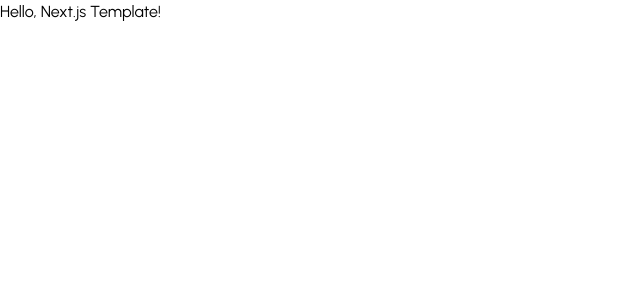
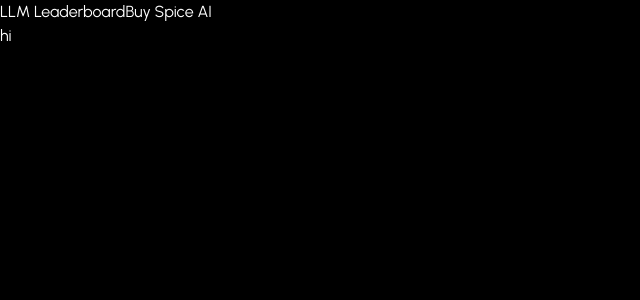
Before and after one commit to Diliradon/parallax, a Next.js app: page / in a window 1280 px wide. Shown: the top 300 px of the page, without its empty margins (0-640 px from the left). Built offline with nearby package versions, Linux system fonts and the light colour scheme.

Commit message:
feat: update layout with Header component and modify metadata for Spice AI

```diff
--- a/src/app/layout.tsx
+++ b/src/app/layout.tsx
@@ -7,6 +7,8 @@
 
 import 'app/styles/global.css';
 
+import { Header } from 'widgets';
+
 const urbanist = Urbanist({
   subsets: ['latin'],
   variable: '--font-urbanist',
@@ -14,9 +16,8 @@
 });
 
 export const metadata: Metadata = {
-  title: 'Lumitech | Next.js Template',
-  description:
-    "This Next.js template provides a ready-to-use setup for building fast, scalable web apps. It's recommended for all web projects, even if SEO isn't a priority, as Next.js offers many valuable built-in tools.",
+  title: 'Spice AI | LLM Leaderboard',
+  description: 'Spice AI | LLM Leaderboard',
 };
 
 type Props = {
@@ -26,7 +27,8 @@
 const RootLayout = ({ children }: Props) => {
   return (
     <html lang="en">
-      <body className={cn('bg-white text-gray-600', urbanist.className)}>
+      <body className={cn('', urbanist.className)}>
+        <Header />
         {children}
       </body>
     </html>
--- a/src/app/page.tsx
+++ b/src/app/page.tsx
@@ -1,9 +1,5 @@
 const HomePage = () => {
-  return (
-    <main className="p-2">
-      <h1>Hello, Next.js Template!</h1>
-    </main>
-  );
+  return <main className="p-2">hi</main>;
 };
 
 export default HomePage;
--- a/src/app/styles/global.css
+++ b/src/app/styles/global.css
@@ -4,6 +4,6 @@
 
 @layer base {
   body {
-    @apply bg-white;
+    @apply bg-black text-white;
   }
 }
--- /dev/null
+++ b/src/shared/ui/button.tsx
@@ -0,0 +1,23 @@
+import * as React from 'react';
+
+import { cn } from 'shared/lib';
+
+export const Button = ({
+  className,
+  ...props
+}: React.ComponentProps<'button'>) => {
+  return (
+    <button
+      type="button"
+      className={cn(
+        'relative inline-flex items-center justify-center rounded-full bg-gradient-to-r from-[#963488] via-[#FC6F32] to-[#FF4A59] p-[2px]',
+        className,
+      )}
+      {...props}
+    >
+      <span className="inline-flex h-full w-full items-center justify-center rounded-full bg-black px-6 py-4 text-[18px] text-white transition-colors hover:bg-gray-900">
+        {props.children}
+      </span>
+    </button>
+  );
+};
--- /dev/null
+++ b/src/shared/ui/index.ts
@@ -0,0 +1 @@
+export * from './button';
--- /dev/null
+++ b/src/widgets/header/header.tsx
@@ -0,0 +1,14 @@
+import Link from 'next/link';
+
+import { Button } from 'shared/ui';
+
+export const Header = () => {
+  return (
+    <header className="mx-auto mt-8 flex max-w-7xl items-center justify-center gap-12">
+      <Link href="/" className="text-[18px]">
+        LLM Leaderboard
+      </Link>
+      <Button>Buy Spice AI</Button>
+    </header>
+  );
+};
--- /dev/null
+++ b/src/widgets/header/index.ts
@@ -0,0 +1 @@
+export { Header } from './header';
--- /dev/null
+++ b/src/widgets/index.ts
@@ -0,0 +1 @@
+export { Header } from './header';
```
